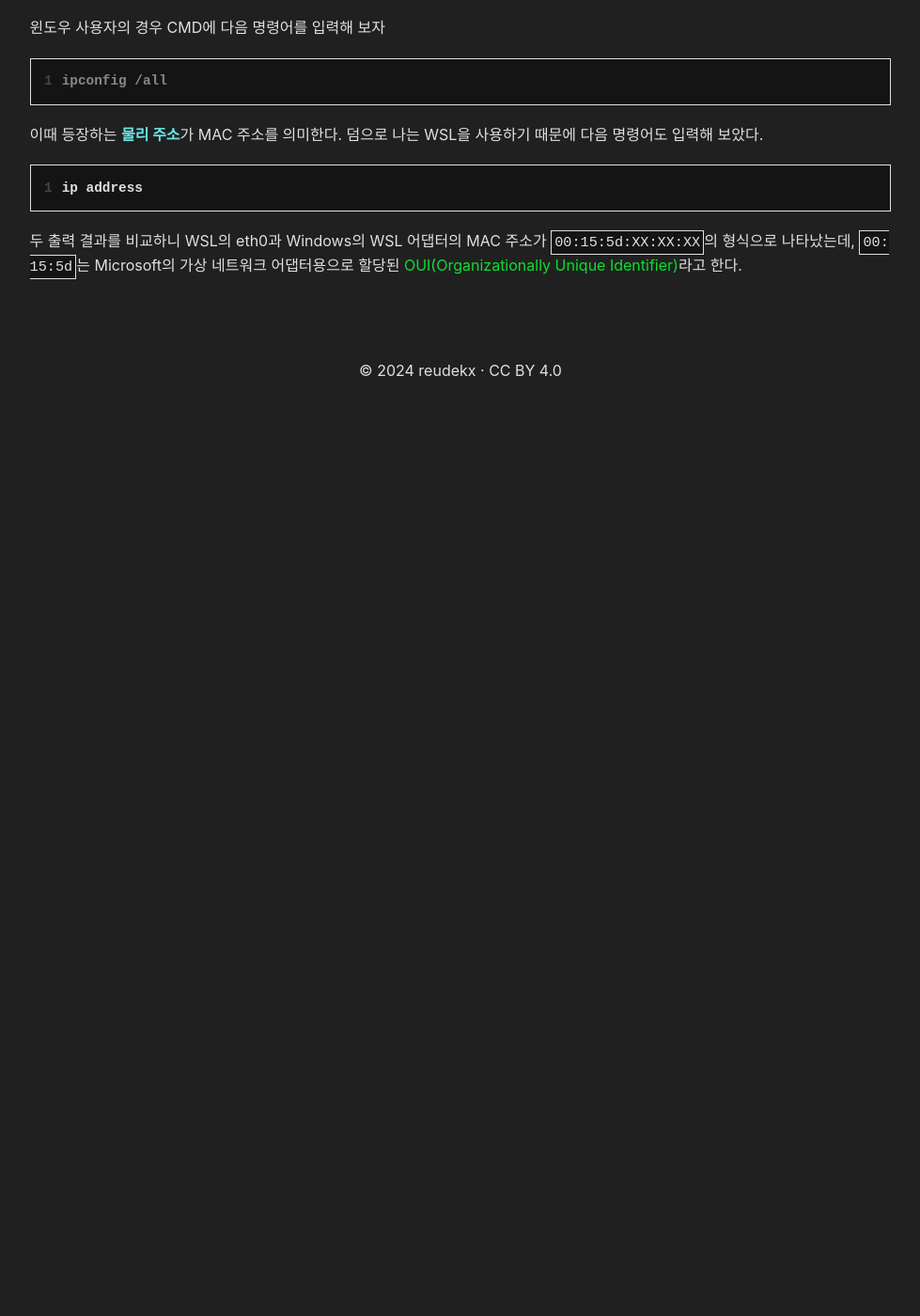
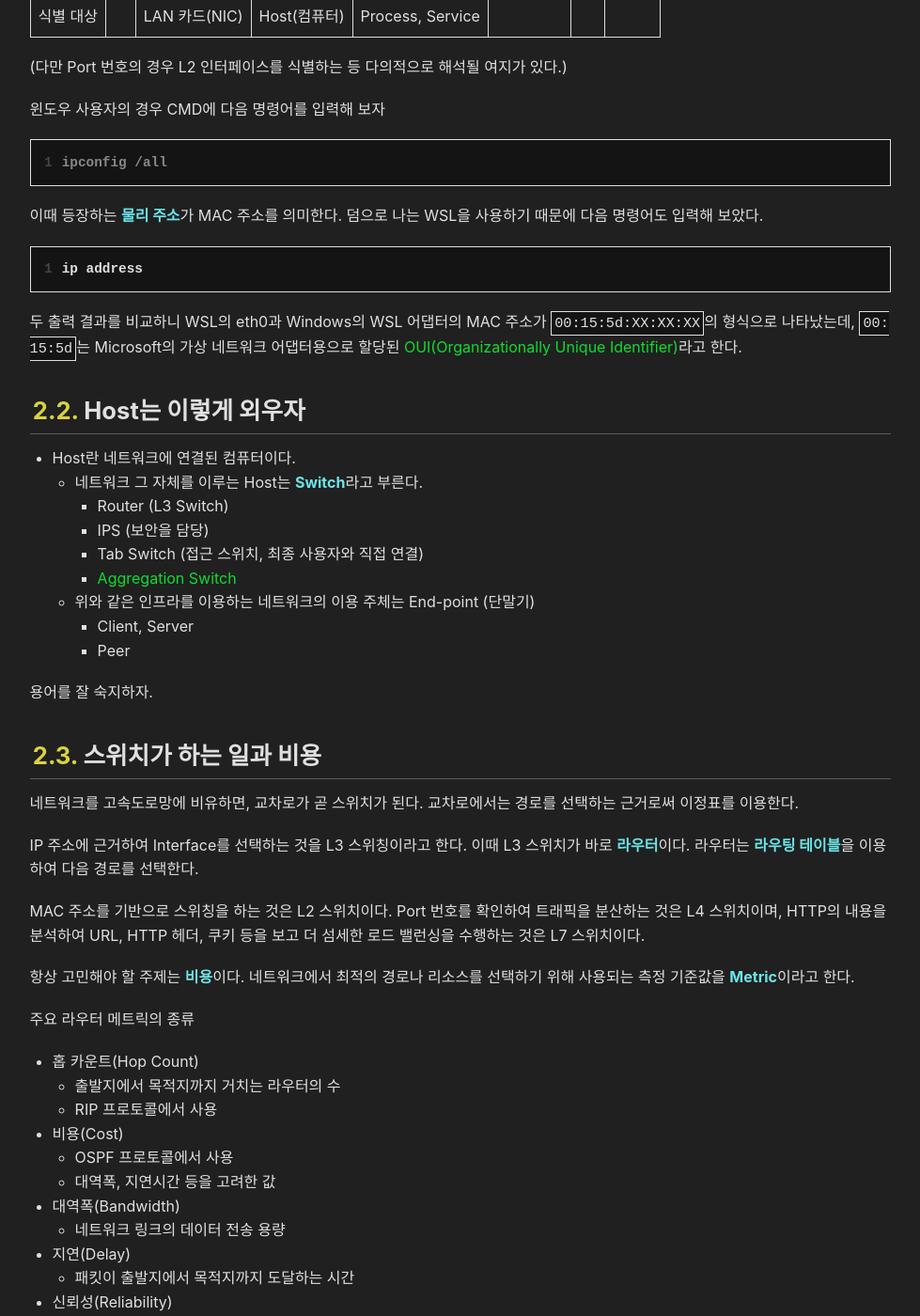
Before and after one commit to reudekx/reudekx.github.io, a Jekyll site: the page built from _docs/docs/CS/네트워크/외워서 끝내는 네트워크 핵심이론/기초.md, in a window 1280 px wide and 1400 px high, scrolled down 3204 px. Shown: the whole window at 94% size, without its empty margins (150-1129 px from the left). Built offline with Jekyll 4.4.1, drawn with Linux system fonts in a browser that asks for light colours; before the commit the page ends 3675 px from its top, so only the background shows below that; some of the changed text lies outside the part shown.

Commit message:
docs: 내용 업데이트

````diff
--- a/_docs/docs/CS/네트워크/외워서 끝내는 네트워크 핵심이론/기초.md
+++ b/_docs/docs/CS/네트워크/외워서 끝내는 네트워크 핵심이론/기초.md
@@ -82,6 +82,8 @@ Socket이라는 File 인터페이스를 통해야 한다.
 | 식별자 | | MAC 주소 | IP 주소 | Port 번호 |
 | 식별 대상 | | LAN 카드(NIC) | Host(컴퓨터) | Process, Service |
 
+(다만 Port 번호의 경우 L2 인터페이스를 식별하는 등 다의적으로 해석될 여지가 있다.)
+
 윈도우 사용자의 경우 CMD에 다음 명령어를 입력해 보자
 
 ```console
@@ -98,3 +100,72 @@ ip address
 두 출력 결과를 비교하니 WSL의 eth0과 Windows의 WSL 어댑터의 MAC 주소가 `00:15:5d:XX:XX:XX`의 형식으로 나타났는데,
 `00:15:5d`는 Microsoft의 가상 네트워크 어댑터용으로 할당된
 [OUI(Organizationally Unique Identifier)](https://en.wikipedia.org/wiki/Organizationally_unique_identifier)라고 한다.
+
+### Host는 이렇게 외우자
+
+* Host란 네트워크에 연결된 컴퓨터이다.
+    * 네트워크 그 자체를 이루는 Host는 **Switch**라고 부른다.
+        * Router (L3 Switch)
+        * IPS (보안을 담당)
+        * Tab Switch (접근 스위치, 최종 사용자와 직접 연결)
+        * [Aggregation Switch](https://community.fs.com/article/what-is-an-aggregate-switch.html)
+    * 위와 같은 인프라를 이용하는 네트워크의 이용 주체는 End-point (단말기)
+        * Client, Server
+        * Peer
+
+용어를 잘 숙지하자.
+
+### 스위치가 하는 일과 비용
+
+네트워크를 고속도로망에 비유하면, 교차로가 곧 스위치가 된다.
+교차로에서는 경로를 선택하는 근거로써 이정표를 이용한다.
+
+IP 주소에 근거하여 Interface를 선택하는 것을 L3 스위칭이라고 한다.
+이때 L3 스위치가 바로 **라우터**이다.
+라우터는 **라우팅 테이블**을 이용하여 다음 경로를 선택한다.
+
+MAC 주소를 기반으로 스위칭을 하는 것은 L2 스위치이다.
+Port 번호를 확인하여 트래픽을 분산하는 것은 L4 스위치이며,
+HTTP의 내용을 분석하여 URL, HTTP 헤더, 쿠키 등을 보고 더 섬세한 로드 밸런싱을 수행하는 것은 L7 스위치이다.
+
+항상 고민해야 할 주제는 **비용**이다.
+네트워크에서 최적의 경로나 리소스를 선택하기 위해 사용되는 측정 기준값을
+**Metric**이라고 한다.
+
+주요 라우터 메트릭의 종류
+
+* 홉 카운트(Hop Count)
+    * 출발지에서 목적지까지 거치는 라우터의 수
+    * RIP 프로토콜에서 사용
+
+* 비용(Cost)
+    * OSPF 프로토콜에서 사용
+    * 대역폭, 지연시간 등을 고려한 값
+
+* 대역폭(Bandwidth)
+    * 네트워크 링크의 데이터 전송 용량
+
+* 지연(Delay)
+    * 패킷이 출발지에서 목적지까지 도달하는 시간
+
+* 신뢰성(Reliability)
+    * 네트워크 링크의 오류율과 안정성
+
+* 부하(Load)
+    * 네트워크 리소스의 사용량
+
+CMD에서 다음 명령어를 입력하여 라우팅 테이블을 확인할 수 있다.
+
+```console
+route print
+```
+
+```console
+IPv4 경로 테이블
+===========================================================================
+활성 경로:
+네트워크 대상        네트워크 마스크    게이트웨이       인터페이스     메트릭
+0.0.0.0            0.0.0.0           192.168.0.1     192.168.0.10    25
+192.168.0.0        255.255.255.0     연결됨          192.168.0.10    281
+192.168.1.0        255.255.255.0     연결됨          192.168.1.10    5256
+```
````
Also changed, not shown: other parts of _docs/docs/CS/네트워크/외워서 끝내는 네트워크 핵심이론/기초.md (+1 -1 lines).
